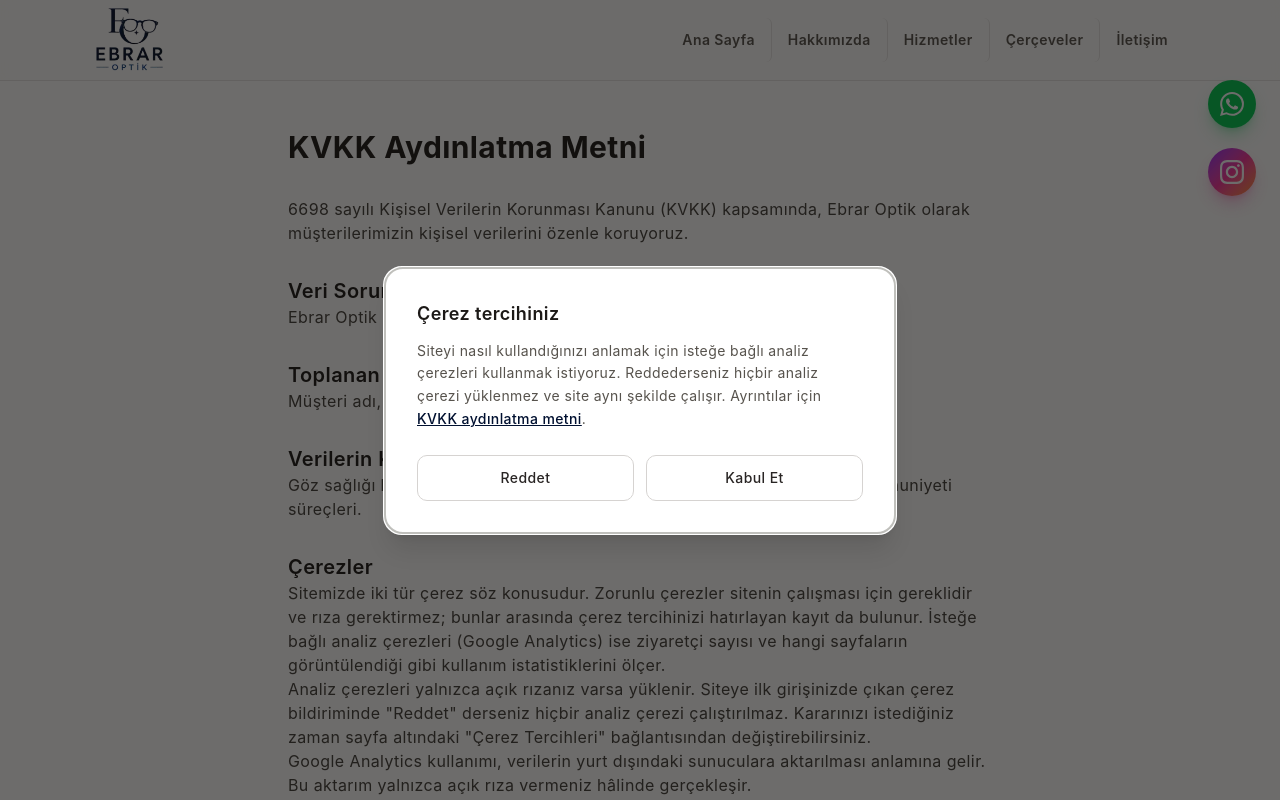
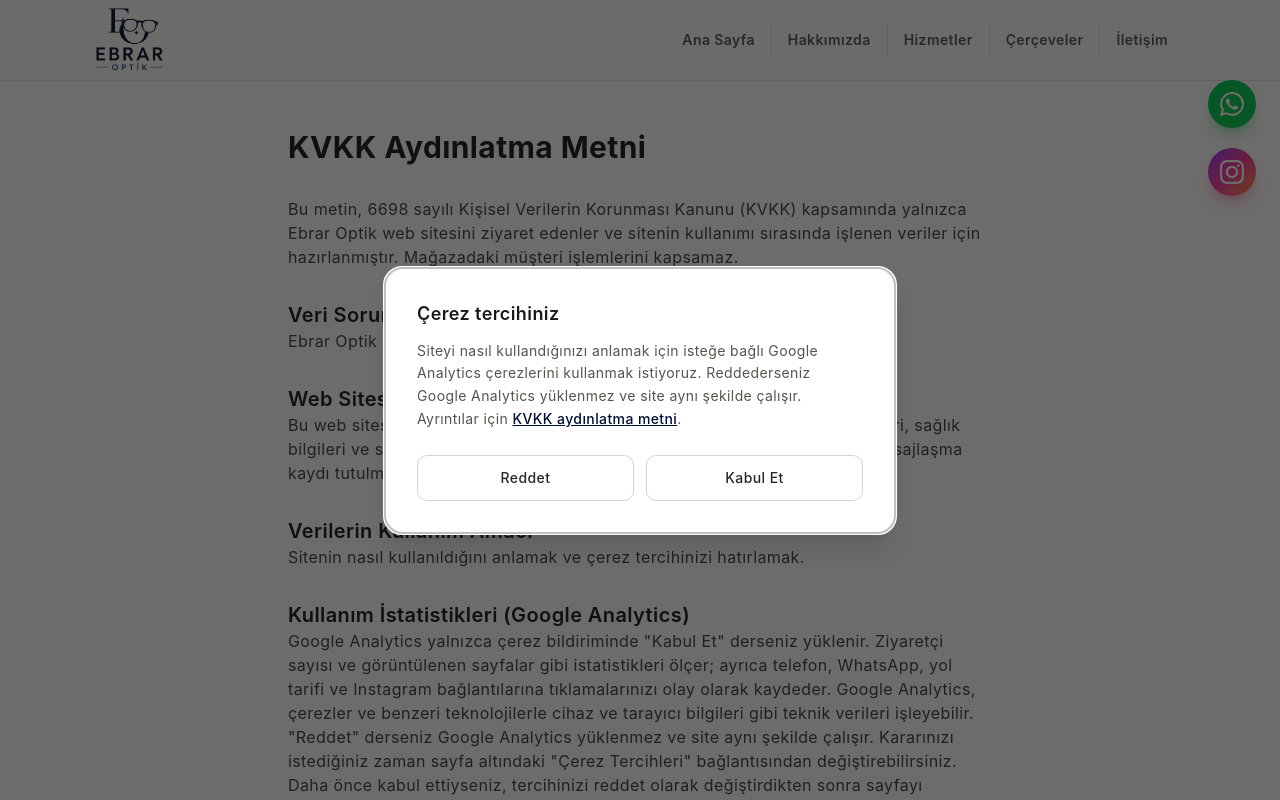
Before and after one commit to temreyildirim8/ebrar-optik, a Next.js app: page /kvkk in a window 1280 px wide. Shown: the top 800 px of the page. Built offline with nearby package versions, Linux system fonts and the light colour scheme.

Commit message:
fix: align privacy notice with website data handling (#10)

```diff
--- a/src/app/kvkk/page.tsx
+++ b/src/app/kvkk/page.tsx
@@ -4,7 +4,7 @@ import { business } from "@/lib/business";
 export const metadata = buildPageMetadata({
   title: "KVKK Aydınlatma Metni | Ebrar Optik",
   description:
-    "Ebrar Optik KVKK aydınlatma metni. 6698 sayılı Kişisel Verilerin Korunması Kanunu kapsamında kişisel verilerinizin işlenmesi hakkında bilgilendirme.",
+    "Ebrar Optik web sitesi KVKK aydınlatma metni. 6698 sayılı Kişisel Verilerin Korunması Kanunu kapsamında web sitesi ziyaretçilerinin verilerinin işlenmesi hakkında bilgilendirme.",
   path: "/kvkk",
   noIndex: true,
 });
@@ -18,9 +18,10 @@ export default function KVKKPage() {
         </h1>
         <div className="prose prose-stone dark:prose-invert">
           <p className="text-stone-700 dark:text-stone-300">
-            6698 sayılı Kişisel Verilerin Korunması Kanunu (KVKK) kapsamında,
-            Ebrar Optik olarak müşterilerimizin kişisel verilerini özenle
-            koruyoruz.
+            Bu metin, 6698 sayılı Kişisel Verilerin Korunması Kanunu (KVKK)
+            kapsamında yalnızca Ebrar Optik web sitesini ziyaret edenler ve
+            sitenin kullanımı sırasında işlenen veriler için hazırlanmıştır.
+            Mağazadaki müşteri işlemlerini kapsamaz.
           </p>
           <h2 className="mt-8 text-xl font-semibold text-stone-900 dark:text-stone-50">
             Veri Sorumlusu
@@ -29,40 +30,64 @@ export default function KVKKPage() {
             Ebrar Optik - {business.addressDisplay}
           </p>
           <h2 className="mt-8 text-xl font-semibold text-stone-900 dark:text-stone-50">
-            Toplanan Veriler
+            Web Sitesi Üzerinden Toplanan Veriler
           </h2>
           <p className="text-stone-700 dark:text-stone-300">
-            Müşteri adı, iletişim bilgileri, reçete bilgileri ve satın alma
-            geçmişi.
+            Bu web sitesi mağazamız ve hizmetlerimiz hakkında bilgi verir.
+            Reçete bilgileri, sağlık bilgileri ve satın alma geçmişi bu site
+            üzerinden toplanmaz. Site üzerinde mesajlaşma kaydı tutulmaz.
           </p>
           <h2 className="mt-8 text-xl font-semibold text-stone-900 dark:text-stone-50">
             Verilerin Kullanım Amacı
           </h2>
           <p className="text-stone-700 dark:text-stone-300">
-            Göz sağlığı hizmetleri sunmak, randevu takibi, ürün tedariği ve
-            müşteri memnuniyeti süreçleri.
+            Sitenin nasıl kullanıldığını anlamak ve çerez tercihinizi
+            hatırlamak.
           </p>
           <h2 className="mt-8 text-xl font-semibold text-stone-900 dark:text-stone-50">
-            Çerezler
+            Kullanım İstatistikleri (Google Analytics)
           </h2>
           <p className="text-stone-700 dark:text-stone-300">
-            Sitemizde iki tür çerez söz konusudur. Zorunlu çerezler sitenin
-            çalışması için gereklidir ve rıza gerektirmez; bunlar arasında çerez
-            tercihinizi hatırlayan kayıt da bulunur. İsteğe bağlı analiz
-            çerezleri (Google Analytics) ise ziyaretçi sayısı ve hangi
-            sayfaların görüntülendiği gibi kullanım istatistiklerini ölçer.
+            Google Analytics yalnızca çerez bildiriminde &quot;Kabul Et&quot;
+            derseniz yüklenir. Ziyaretçi sayısı ve görüntülenen sayfalar gibi
+            istatistikleri ölçer; ayrıca telefon, WhatsApp, yol tarifi ve
+            Instagram bağlantılarına tıklamalarınızı olay olarak kaydeder. Google
+            Analytics, çerezler ve benzeri teknolojilerle cihaz ve tarayıcı
+            bilgileri gibi teknik verileri işleyebilir.
           </p>
           <p className="text-stone-700 dark:text-stone-300">
-            Analiz çerezleri yalnızca açık rızanız varsa yüklenir. Siteye ilk
-            girişinizde çıkan çerez bildiriminde &quot;Reddet&quot; derseniz
-            hiçbir analiz çerezi çalıştırılmaz. Kararınızı istediğiniz zaman
-            sayfa altındaki &quot;Çerez Tercihleri&quot; bağlantısından
-            değiştirebilirsiniz.
+            &quot;Reddet&quot; derseniz Google Analytics yüklenmez ve site aynı
+            şekilde çalışır. Kararınızı istediğiniz zaman sayfa altındaki
+            &quot;Çerez Tercihleri&quot; bağlantısından değiştirebilirsiniz.
+            Daha önce kabul ettiyseniz, tercihinizi reddet olarak değiştirdikten
+            sonra sayfayı yenileyin. Önceden oluşan analiz çerezlerini tarayıcı
+            ayarlarınızdan silebilirsiniz.
+          </p>
+          <h2 className="mt-8 text-xl font-semibold text-stone-900 dark:text-stone-50">
+            Çerez Tercihi Kaydı
+          </h2>
+          <p className="text-stone-700 dark:text-stone-300">
+            Tercihiniz çerez olarak değil, tarayıcınızın yerel depolama alanında
+            (localStorage) saklanır. Kayıt, kararınızı, karar tarihini ve
+            bildirim sürümünü içerir ve tercihinizi hatırlamak için kullanılır.
+            Tarayıcı verilerinizi temizleyerek bu kaydı silebilirsiniz.
+          </p>
+          <h2 className="mt-8 text-xl font-semibold text-stone-900 dark:text-stone-50">
+            İletişim Bağlantıları ve Harita
+          </h2>
+          <p className="text-stone-700 dark:text-stone-300">
+            Telefon, e-posta, WhatsApp, Instagram ve Google Haritalar
+            bağlantıları sizi ilgili uygulamaya veya hizmete yönlendirir. Bu
+            uygulamaların ve hizmetlerin kendi veri işleme süreçleri vardır.
           </p>
           <p className="text-stone-700 dark:text-stone-300">
-            Google Analytics kullanımı, verilerin yurt dışındaki sunuculara
-            aktarılması anlamına gelir. Bu aktarım yalnızca açık rıza vermeniz
-            hâlinde gerçekleşir.
+            İletişim bölümündeki gömülü Google Haritalar, yüklendiğinde IP adresi
+            ve tarayıcı bilgisi gibi teknik bağlantı bilgilerinizi Google&apos;a
+            iletir. Bu, Google Analytics tercihinizden bağımsızdır.
+          </p>
+          <p className="text-stone-700 dark:text-stone-300">
+            Google hizmetleri verileri Türkiye dışında işleyebilir. Ayrıntılar
+            için Google&apos;ın gizlilik bilgilendirmelerine bakabilirsiniz.
           </p>
 
           <h2 className="mt-8 text-xl font-semibold text-stone-900 dark:text-stone-50">
--- a/src/components/CookieConsent.tsx
+++ b/src/components/CookieConsent.tsx
@@ -8,7 +8,7 @@ import { getContactClickEvent } from "@/lib/analytics";
 const STORAGE_KEY = "ebrar-cerez-onayi";
 
 /** Metin veya çerez türleri değişirse artır; kayıtlı rıza geçersiz sayılır. */
-const CONSENT_VERSION = 1;
+const CONSENT_VERSION = 2;
 
 type Decision = "kabul" | "ret";
 
@@ -168,9 +168,9 @@ gtag('config', '${gaId}');`}
           Çerez tercihiniz
         </h2>
         <p className="mt-3 text-sm leading-relaxed text-stone-600 dark:text-stone-400">
-          Siteyi nasıl kullandığınızı anlamak için isteğe bağlı analiz çerezleri
-          kullanmak istiyoruz. Reddederseniz hiçbir analiz çerezi yüklenmez ve
-          site aynı şekilde çalışır. Ayrıntılar için{" "}
+          Siteyi nasıl kullandığınızı anlamak için isteğe bağlı Google Analytics
+          çerezlerini kullanmak istiyoruz. Reddederseniz Google Analytics
+          yüklenmez ve site aynı şekilde çalışır. Ayrıntılar için{" "}
           <Link
             href="/kvkk"
             className="font-medium text-brand underline hover:text-brand-mid"
```
Also changed, not shown: 1 other file (tests, documents, lock files or other folders).
